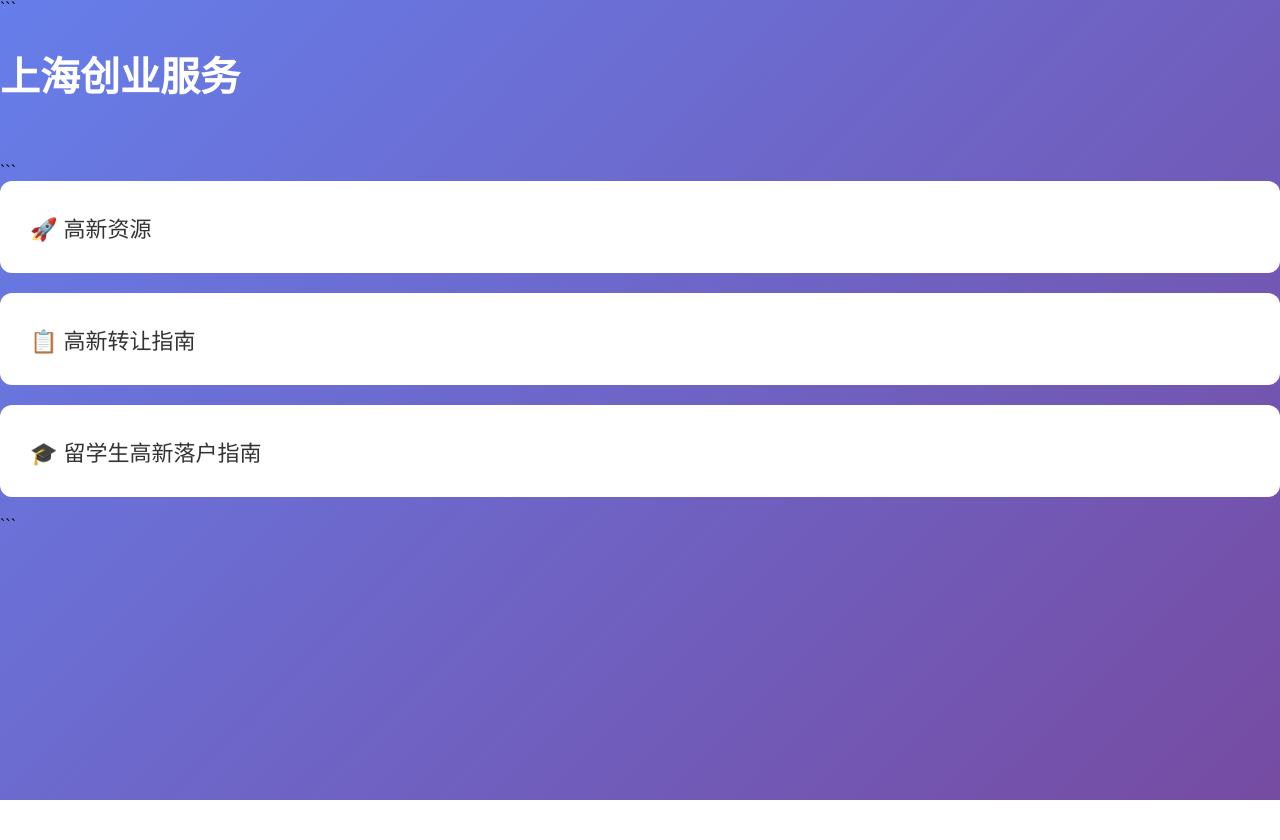
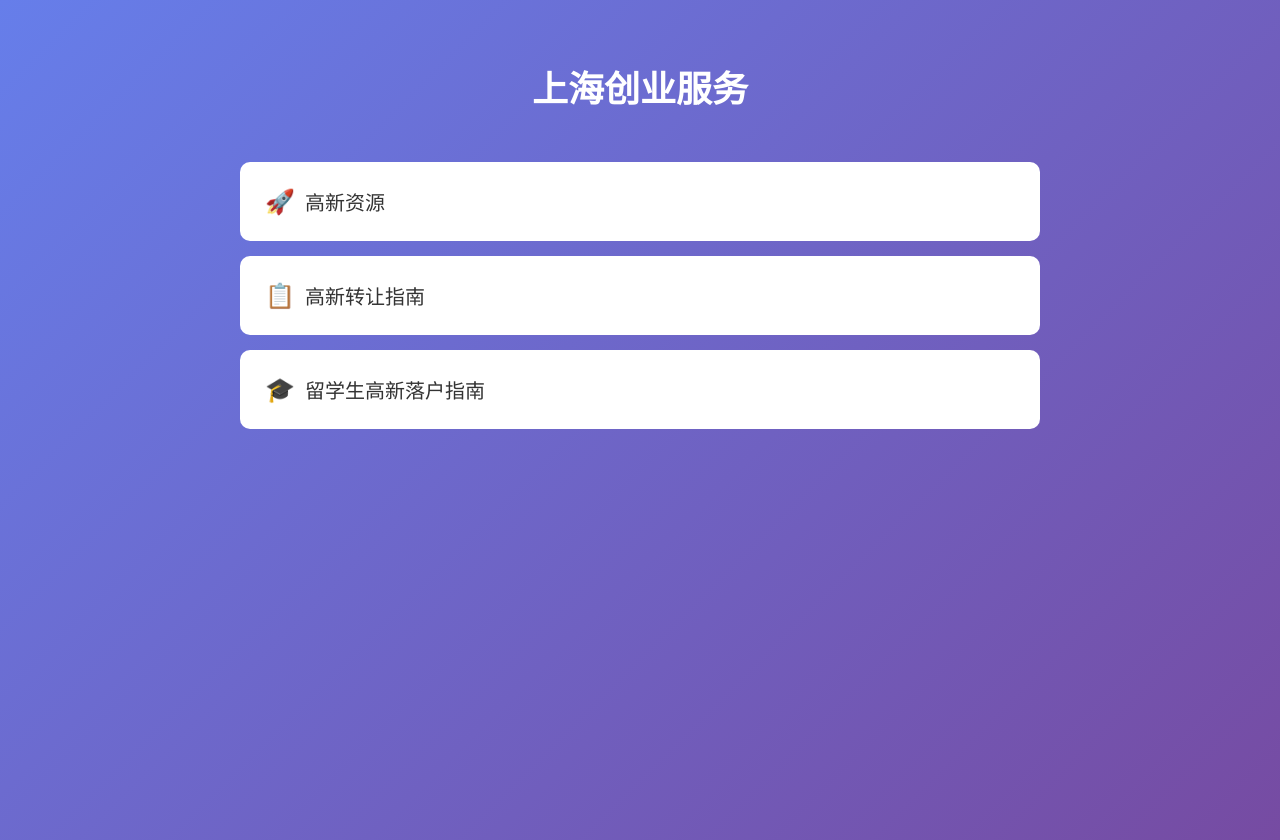
Before and after one commit to alexwang-2021/alexwang-2021.github.io, a plain HTML site: page index.html in a window 1280 px wide. Before the commit the page ends 800 px from the top, so only its background shows below. Drawn offline with Linux system fonts and the light colour scheme.

Commit message:
Update index.html

````diff
--- a/index.html
+++ b/index.html
@@ -1,5 +1,4 @@
 <!DOCTYPE html>
-
 <html lang="zh-CN">
 <head>
     <meta charset="UTF-8">
@@ -10,52 +9,82 @@
             margin: 0;
             padding: 0;
             font-family: Arial, "Microsoft YaHei", sans-serif;
+            background: #667eea;
             background: linear-gradient(135deg, #667eea 0%, #764ba2 100%);
             min-height: 100vh;
+            padding: 20px;
         }
 
-```
         .container {
-        max-width: 900px;
+            max-width: 800px;
             margin: 0 auto;
-        padding: 50px 20px;
-        text-align: center;
+            padding-top: 40px;
         }
 
         h1 {
             color: white;
-        font-size: 40px;
-        margin-bottom: 60px;
+            font-size: 36px;
+            text-align: center;
+            margin: 0 0 50px 0;
+            padding: 0;
+            font-weight: bold;
         }
 
-    a {
-        display: block;
+        .link-box {
             background: white;
-        padding: 30px;
-        margin-bottom: 20px;
-        border-radius: 12px;
+            padding: 25px;
+            margin-bottom: 15px;
+            border-radius: 10px;
+            text-align: left;
+        }
+
+        .link-box a {
             text-decoration: none;
             color: #333;
-        font-size: 22px;
+            font-size: 20px;
+            display: block;
         }
 
-    a:hover {
-        background: #f0f0f0;
+        .link-box:hover {
+            background: #f5f5f5;
+        }
+
+        .icon {
+            font-size: 24px;
+            margin-right: 10px;
+        }
+
+        @media (max-width: 600px) {
+            h1 {
+                font-size: 28px;
+            }
+            .link-box a {
+                font-size: 18px;
+            }
         }
     </style>
-```
-
 </head>
 <body>
     <div class="container">
         <h1>上海创业服务</h1>
 
-```
-    <a href="gaoxin-ziyuan.html">🚀 高新资源</a>
-    <a href="gaoxin-zhuanrang.html">📋 高新转让指南</a>
-    <a href="liuxuesheng-luohu.html">🎓 留学生高新落户指南</a>
+        <div class="link-box">
+            <a href="gaoxin-ziyuan.html">
+                <span class="icon">🚀</span>高新资源
+            </a>
         </div>
-```
 
+        <div class="link-box">
+            <a href="gaoxin-zhuanrang.html">
+                <span class="icon">📋</span>高新转让指南
+            </a>
+        </div>
+
+        <div class="link-box">
+            <a href="liuxuesheng-luohu.html">
+                <span class="icon">🎓</span>留学生高新落户指南
+            </a>
+        </div>
+    </div>
 </body>
 </html>
````
Lines whose indentation alone changed are shown as unchanged.
